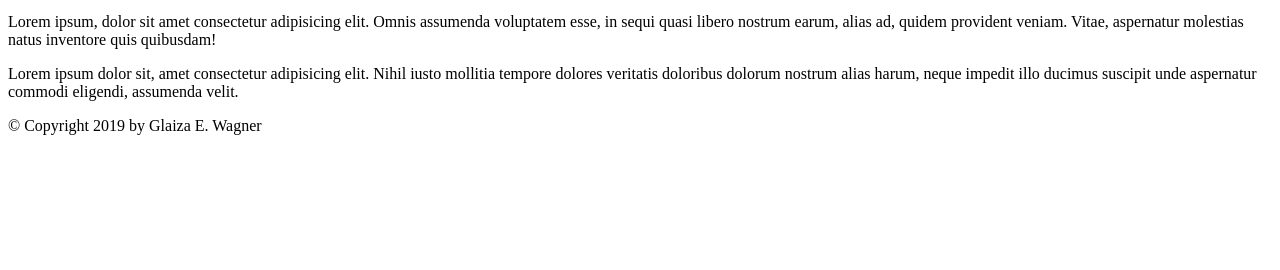
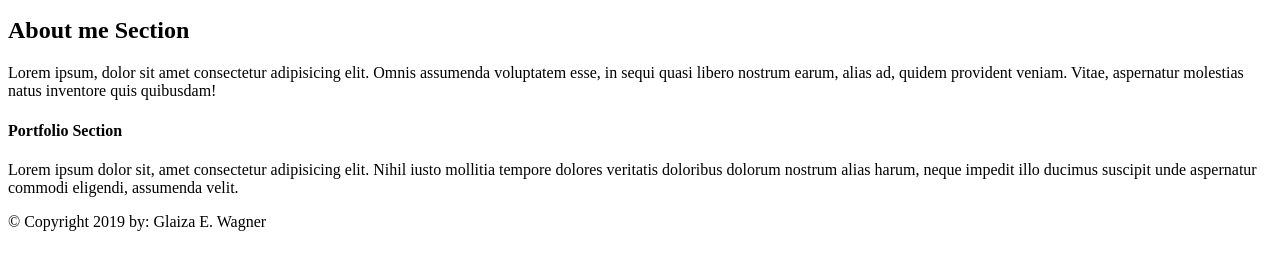
Before and after one commit to thinkful-ei-heron/Glaiza-Portfolio, a website: page index.html in a window 1280 px wide. Shown: the part 176-446 px from the top of the page. Drawn offline with Linux system fonts and the light colour scheme; files that its build step writes are made by us from their sources.

Commit message:
html wireframe partial

```diff
--- a/index.html
+++ b/index.html
@@ -40,17 +40,19 @@
 
     <!--About Me Page-->
     <section class="aboutMe">
+        <h2>About me Section</h2>
         <p>Lorem ipsum, dolor sit amet consectetur adipisicing elit. Omnis assumenda voluptatem esse, in sequi quasi libero nostrum earum, alias ad, quidem provident veniam. Vitae, aspernatur molestias natus inventore quis quibusdam!</p>
     </section>
 
     <!--Portfolio Page-->
     <section class="portfolio">
+        <h4>Portfolio Section</h4>
         <p>Lorem ipsum dolor sit, amet consectetur adipisicing elit. Nihil iusto mollitia tempore dolores veritatis doloribus dolorum nostrum alias harum, neque impedit illo ducimus suscipit unde aspernatur commodi eligendi, assumenda velit.</p>
     </section>
 
     <!--Footer-->
     <p class="copyright">
-        &copy; Copyright 2019 by Glaiza E. Wagner
+        &copy; Copyright 2019 by: Glaiza E. Wagner
     </p>
 </body>
 </html>
```
